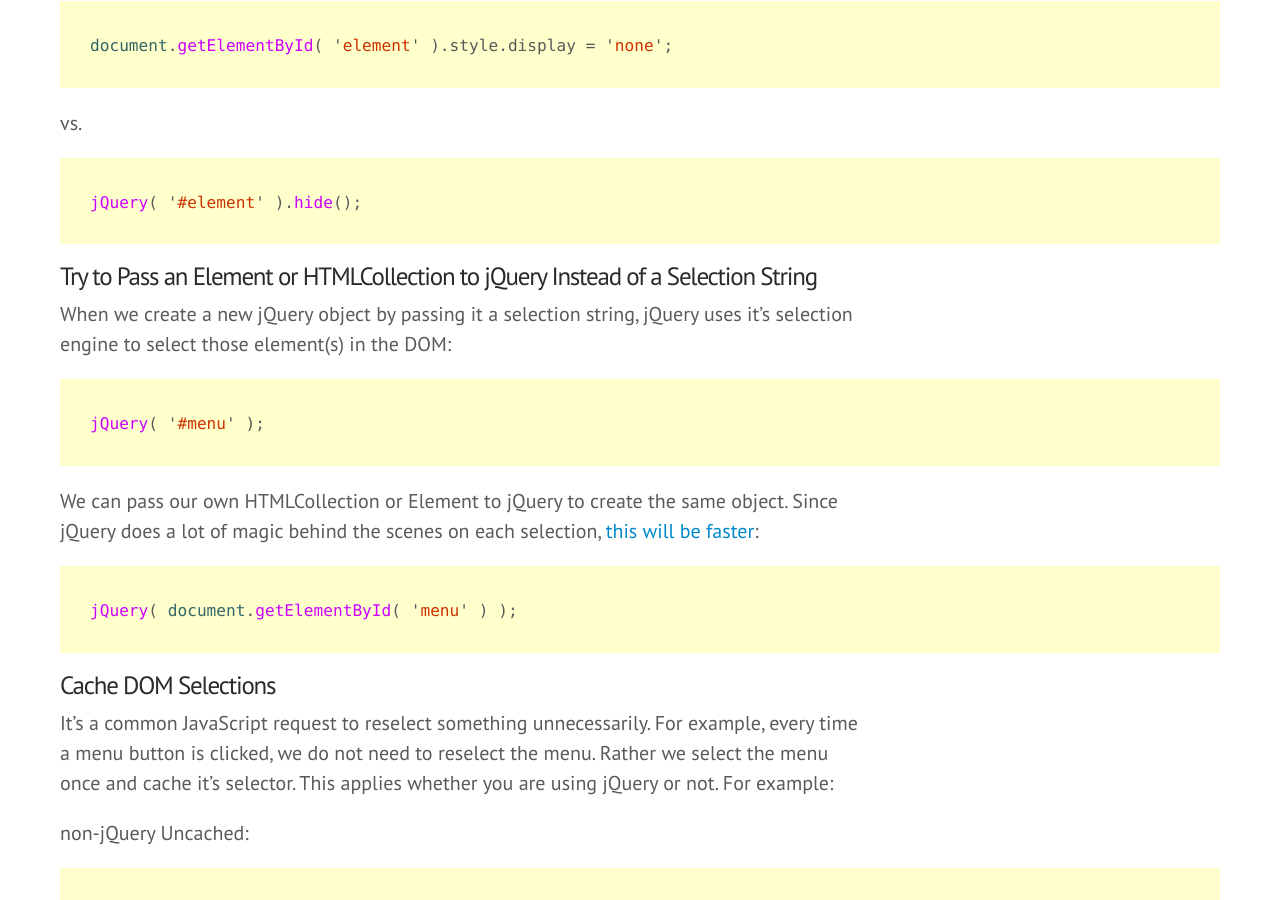
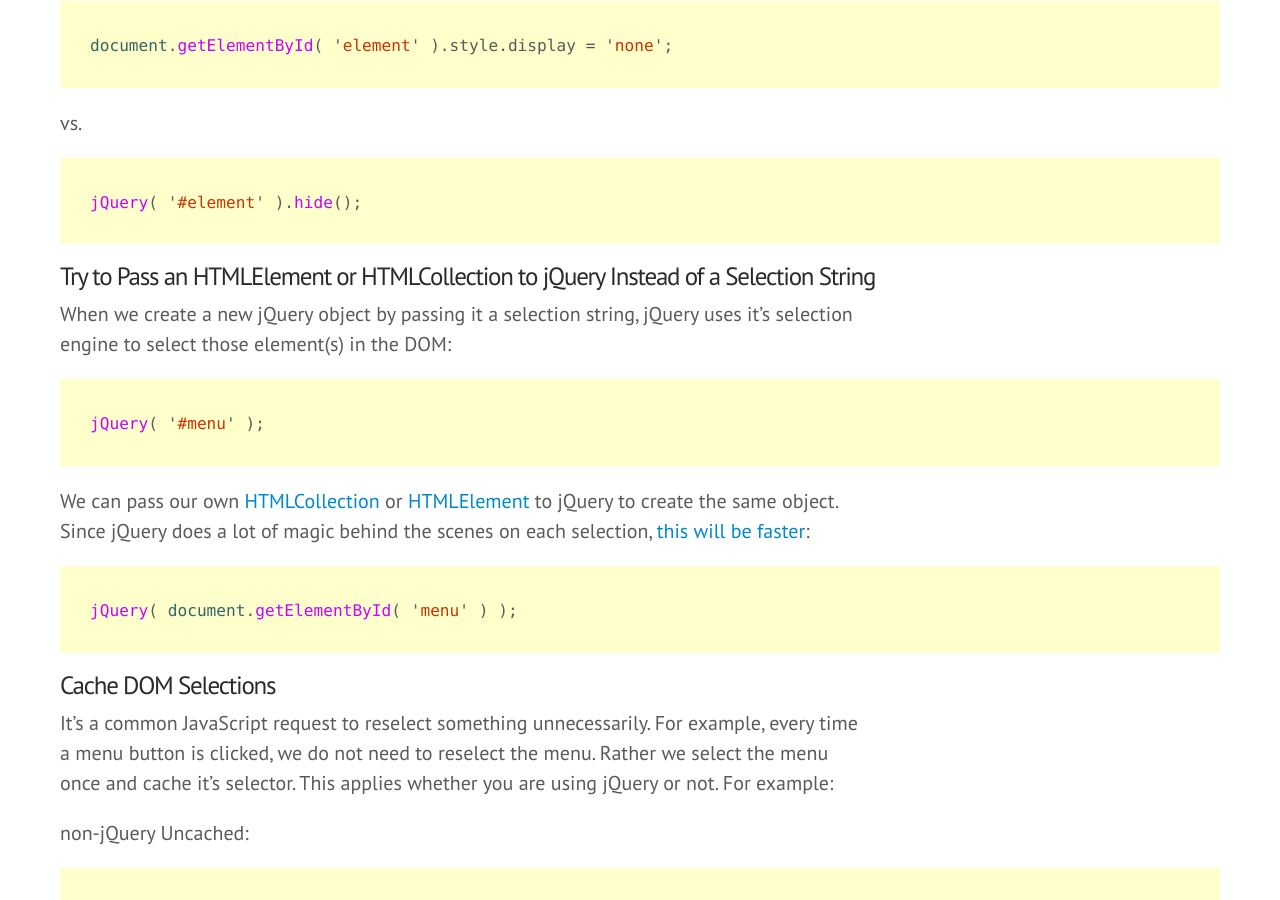
Before and after one commit to 10up/Engineering-Best-Practices, a Jekyll site: the page built from index.html, in a window 1280 px wide and 900 px high, scrolled down 15055 px. Built offline with Jekyll 4.4.1, drawn with Linux system fonts in a browser that asks for light colours; some web fonts are replaced; Markdown is read by kramdown in place of the engine named in the settings; comment, search, counter and statistics services are not loaded.

Commit message:
JS language/link cleanup

````diff
--- a/_includes/markdown/JavaScript.md
+++ b/_includes/markdown/JavaScript.md
@@ -6,7 +6,7 @@
 
 JavaScript libraries should only be loaded on the page when needed. jquery-1.11.1.min.js is 96 KB. This isn't a huge deal on desktop but can add up quickly on mobile when we start adding a bunch of libraries.
 
-<h4 id="use-jquery-wisely">Use jQuery Wisely</h4>
+#### Use jQuery Wisely
 
 jQuery is a JavaScript framework that allows us easily accomplish complex tasks such as AJAX and animations. jQuery is great for certain tasks but overkill for others. For example, let's say we want to hide an element:
 
@@ -20,7 +20,7 @@
 jQuery( '#element' ).hide();
 ```
 
-#### Try to Pass an Element or HTMLCollection to jQuery Instead of a Selection String
+#### Try to Pass an HTMLElement or HTMLCollection to jQuery Instead of a Selection String
 
 When we create a new jQuery object by passing it a selection string, jQuery uses it's selection engine to select those element(s) in the DOM:
 
@@ -28,7 +28,7 @@
 jQuery( '#menu' );
 ```
 
-We can pass our own HTMLCollection or Element to jQuery to create the same object. Since jQuery does a lot of magic behind the scenes on each selection, [this will be faster](http://jsperf.com/wrap-an-element-or-html-collection-in-jquery):
+We can pass our own [HTMLCollection](https://developer.mozilla.org/en-US/docs/Web/API/HTMLCollection) or [HTMLElement](https://developer.mozilla.org/en-US/docs/Web/API/HTMLElement) to jQuery to create the same object. Since jQuery does a lot of magic behind the scenes on each selection, [this will be faster](http://jsperf.com/wrap-an-element-or-html-collection-in-jquery):
 
 ```javascript
 jQuery( document.getElementById( 'menu' ) );
````
